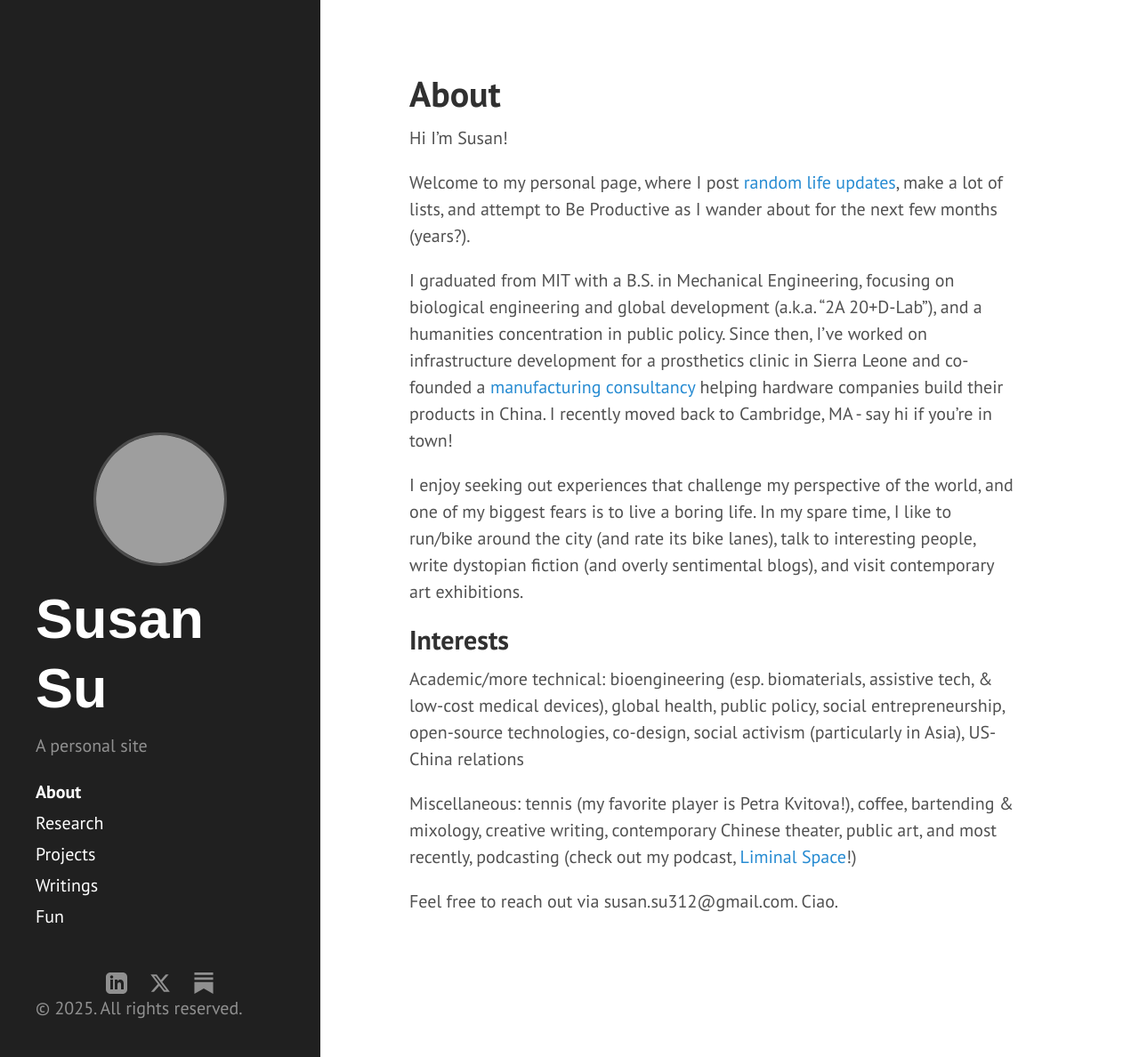
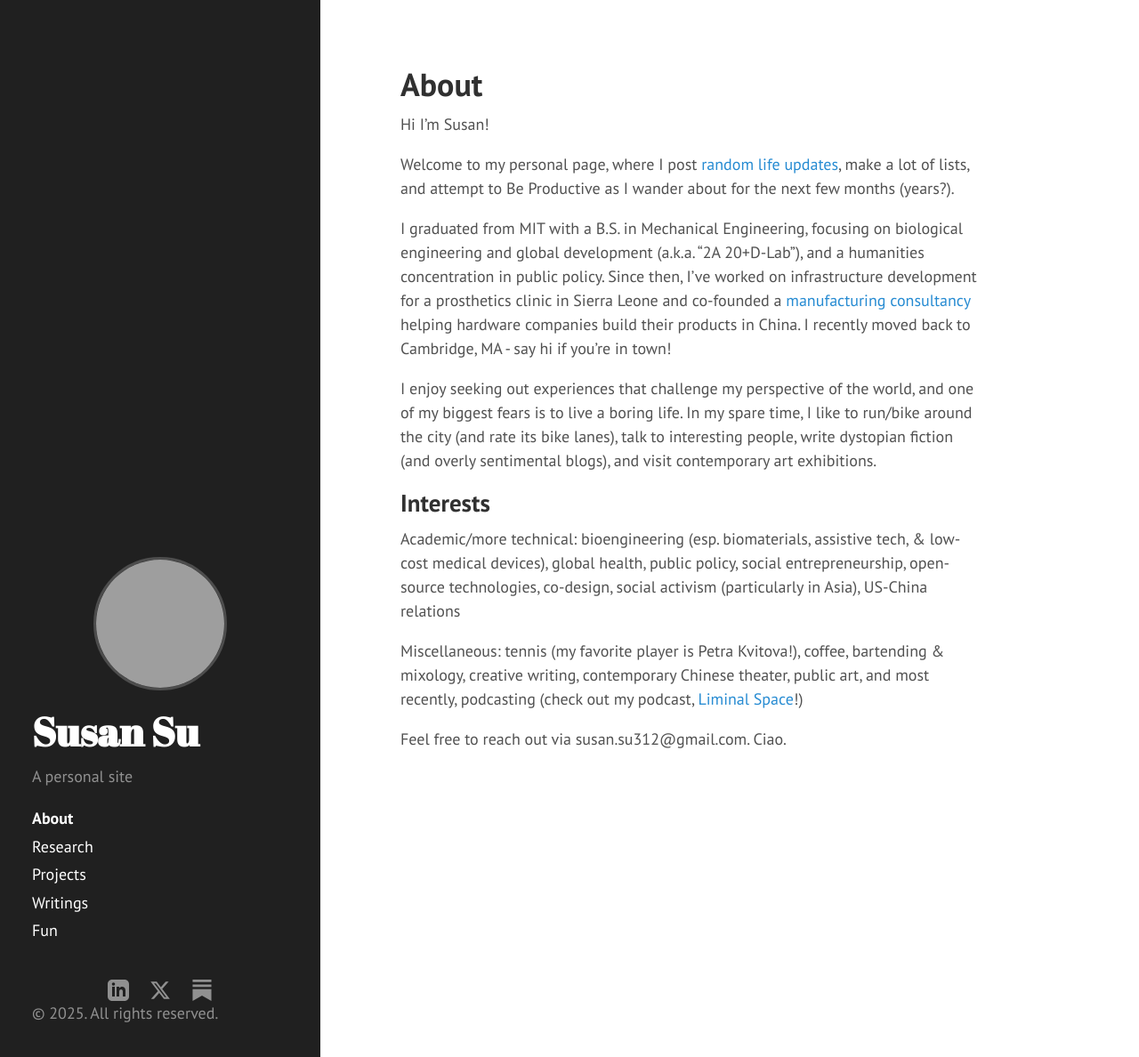
Before and after one commit to phreakasu/phreakasu, a Jekyll site: the page built from index.md, in a window 1280 px wide and 1188 px high. Shown: the whole window at 89% size. Built offline with Jekyll 4.4.1, drawn with Linux system fonts in a browser that asks for light colours; grey boxes are pictures that could not be loaded.

Commit message:
Update hyde.css

```diff
--- a/public/css/hyde.css
+++ b/public/css/hyde.css
@@ -13,45 +13,33 @@
  * https://github.com/poole/hyde.
  */
 
+* {
+  -webkit-box-sizing: border-box;
+     -moz-box-sizing: border-box;
+          box-sizing: border-box;
+}
 
-/*
- * Contents
- *
- * Global resets
- * Sidebar
- * Container
- * Reverse layout
- * Themes
- */
-
-
-/*
- * Global resets
- *
- * Update the foundational and global aspects of the page.
- */
+html,
+body {
+  margin: 0;
+  padding: 0;
+}
 
 html {
   font-family: "PT Sans", Helvetica, Arial, sans-serif;
 }
+
 @media (min-width: 48em) {
   html {
     font-size: 16px;
   }
 }
+
 @media (min-width: 58em) {
   html {
-    font-size: 20px;
+    font-size: 18px;
   }
 }
-
-
-/*
- * Sidebar
- *
- * Flexible banner for housing site name, intro, and "footer" content. Starts
- * out above content in mobile and later moves to the side with wider viewports.
- */
 
 .sidebar {
   text-align: center;
@@ -59,51 +47,50 @@
   color: rgba(255,255,255,.5);
   background-color: #202020;
 }
+
 @media (min-width: 48em) {
   .sidebar {
     position: fixed;
     top: 0;
     left: 0;
     bottom: 0;
-    width: 18rem;
+    width: 20rem;
     text-align: left;
   }
 }
 
-/* Sidebar links */
 .sidebar a {
   color: #fff;
 }
 
-/* About section */
 .sidebar-about h1 {
   color: #fff;
   margin-top: 0;
-  font-family: "Roboto Mono", sans-serif;
-  font-size: 3.15rem;
+  font-family: "Abril Fatface", serif;
+  font-size: 2.5rem;
 }
 
-/* Sidebar nav */
+.sidebar-about img {
+  border: 3px solid rgba(255,255,255,.2);
+}
+
 .sidebar-nav {
   margin-bottom: 1rem;
 }
+
 .sidebar-nav-item {
   display: block;
   line-height: 1.75;
 }
+
 a.sidebar-nav-item:hover,
 a.sidebar-nav-item:focus {
   text-decoration: underline;
 }
+
 .sidebar-nav-item.active {
   font-weight: bold;
 }
-
-/* Sticky sidebar
- *
- * Add the `sidebar-sticky` class to the sidebar's container to affix it the
- * contents to the bottom of the sidebar in tablets and up.
- */
 
 @media (min-width: 48em) {
   .sidebar-sticky {
@@ -114,13 +101,6 @@
   }
 }
 
-
-/* Container
- *
- * Align the contents of the site above the proper threshold with some margin-fu
- * with a 25%-wide `.sidebar`.
- */
-
 .content {
   padding-top:    4rem;
   padding-bottom: 4rem;
@@ -128,204 +108,19 @@
 
 @media (min-width: 48em) {
   .content {
-    max-width: 36rem;
-    margin-left: 18rem;
+    max-width: 38rem;
+    margin-left: 22rem;
     margin-right: 2rem;
   }
 }
 
 @media (min-width: 64em) {
   .content {
-    margin-left: 22rem;
+    margin-left: 24rem;
     margin-right: 4rem;
   }
 }
 
-
-/*
- * Reverse layout
- *
- * Flip the orientation of the page by placing the `.sidebar` on the right.
- */
-
-@media (min-width: 48em) {
-  .layout-reverse .sidebar {
-    left: auto;
-    right: 0;
-  }
-  .layout-reverse .content {
-    margin-left: 2rem;
-    margin-right: 20rem;
-  }
-}
-
-@media (min-width: 64em) {
-  .layout-reverse .content {
-    margin-left: 4rem;
-    margin-right: 22rem;
-  }
-}
-
-
-
-/*
- * Themes
- *
- * As of v1.1, Hyde includes optional themes to color the sidebar and links
- * within blog posts. To use, add the class of your choosing to the `body`.
- */
-
-/* Base16 (http://chriskempson.github.io/base16/#default) */
-
-/* Red */
-.theme-base-08 .sidebar {
-  background-color: #ac4142;
-}
-.theme-base-08 .content a,
-.theme-base-08 .related-posts li a:hover {
-  color: #ac4142;
-}
-
-/* Orange */
-.theme-base-09 .sidebar {
-  background-color: #d28445;
-}
-.theme-base-09 .content a,
-.theme-base-09 .related-posts li a:hover {
-  color: #d28445;
-}
-
-/* Yellow */
-.theme-base-0a .sidebar {
-  background-color: #f4bf75;
-}
-.theme-base-0a .content a,
-.theme-base-0a .related-posts li a:hover {
-  color: #f4bf75;
-}
-
-/* Green */
-.theme-base-0b .sidebar {
-  background-color: #90a959;
-}
-.theme-base-0b .content a,
-.theme-base-0b .related-posts li a:hover {
-  color: #90a959;
-}
-
-/* Cyan */
-.theme-base-0c .sidebar {
-  background-color: #75b5aa;
-}
-.theme-base-0c .content a,
-.theme-base-0c .related-posts li a:hover {
-  color: #75b5aa;
-}
-
-/* Blue */
-.theme-base-0d .sidebar {
-  background-color: #6a9fb5;
-}
-.theme-base-0d .content a,
-.theme-base-0d .related-posts li a:hover {
-  color: #6a9fb5;
-}
-
-/* Magenta */
-.theme-base-0e .sidebar {
-  background-color: #aa759f;
-}
-.theme-base-0e .content a,
-.theme-base-0e .related-posts li a:hover {
-  color: #aa759f;
-}
-
-/* Brown */
-.theme-base-0f .sidebar {
-  background-color: #8f5536;
-}
-.theme-base-0f .content a,
-.theme-base-0f .related-posts li a:hover {
-  color: #8f5536;
-}
-
-/* Custom styles for projects gallery */
-.projects-grid {
-  display: grid;
-  grid-template-columns: repeat(auto-fill, minmax(300px, 1fr));
-  gap: 2rem;
-  margin-top: 2rem;
-}
-
-.project-card {
-  border: 1px solid #e5e5e5;
-  border-radius: 8px;
-  overflow: hidden;
-  transition: transform 0.2s, box-shadow 0.2s;
-}
-
-.project-card:hover {
-  transform: translateY(-4px);
-  box-shadow: 0 4px 12px rgba(0,0,0,0.15);
-}
-
-.project-card a {
-  text-decoration: none;
-  color: inherit;
-  display: block;
-}
-
-.project-card img {
-  width: 100%;
-  height: 200px;
-  object-fit: cover;
-  display: block;
-}
-
-.project-card h3 {
-  margin: 1rem;
-  font-size: 1.25rem;
-}
-
-.project-card .project-year {
-  color: #9a9a9a;
-  margin-left: 1rem;
-}
-
-.project-card p {
-  margin: 0 1rem 1rem;
-  color: #515151;
-  font-size: 0.9rem;
-}
-
-/* Project detail page */
-.project-title {
-  margin-bottom: 0.5rem;
-}
-
-.project-date {
-  color: #9a9a9a;
-  font-size: 1rem;
-}
-
-.back-link {
-  display: inline-block;
-  margin-top: 2rem;
-  color: #268bd2;
-  text-decoration: none;
-}
-
-.back-link:hover {
-  text-decoration: underline;
-}
-
-/* Responsive adjustments */
-@media (max-width: 768px) {
-  .projects-grid {
-    grid-template-columns: 1fr;
-  }
-}
-/* Sidebar social media icons */
 .sidebar-social {
   margin-top: 2rem;
   text-align: center;
@@ -340,6 +135,7 @@
 
 .sidebar-social a:hover {
   color: rgba(255,255,255,.8);
+  text-decoration: none;
 }
 
 .sidebar-social svg {
@@ -348,7 +144,84 @@
   vertical-align: middle;
 }
 
-/* Profile picture styling */
-.sidebar-about img {
-  border: 3px solid rgba(255,255,255,.2);
+.layout-reverse .sidebar {
+  left: auto;
+  right: 0;
 }
+
+.layout-reverse .content {
+  margin-left: 2rem;
+  margin-right: 20rem;
+}
+
+.theme-base-08 .sidebar {
+  background-color: #ac4142;
+}
+
+.theme-base-08 .content a,
+.theme-base-08 .related-posts li a:hover {
+  color: #ac4142;
+}
+
+.theme-base-09 .sidebar {
+  background-color: #d28445;
+}
+
+.theme-base-09 .content a,
+.theme-base-09 .related-posts li a:hover {
+  color: #d28445;
+}
+
+.theme-base-0a .sidebar {
+  background-color: #f4bf75;
+}
+
+.theme-base-0a .content a,
+.theme-base-0a .related-posts li a:hover {
+  color: #f4bf75;
+}
+
+.theme-base-0b .sidebar {
+  background-color: #90a959;
+}
+
+.theme-base-0b .content a,
+.theme-base-0b .related-posts li a:hover {
+  color: #90a959;
+}
+
+.theme-base-0c .sidebar {
+  background-color: #75b5aa;
+}
+
+.theme-base-0c .content a,
+.theme-base-0c .related-posts li a:hover {
+  color: #75b5aa;
+}
+
+.theme-base-0d .sidebar {
+  background-color: #6a9fb5;
+}
+
+.theme-base-0d .content a,
+.theme-base-0d .related-posts li a:hover {
+  color: #6a9fb5;
+}
+
+.theme-base-0e .sidebar {
+  background-color: #aa759f;
+}
+
+.theme-base-0e .content a,
+.theme-base-0e .related-posts li a:hover {
+  color: #aa759f;
+}
+
+.theme-base-0f .sidebar {
+  background-color: #8f5536;
+}
+
+.theme-base-0f .content a,
+.theme-base-0f .related-posts li a:hover {
+  color: #8f5536;
+}
```
